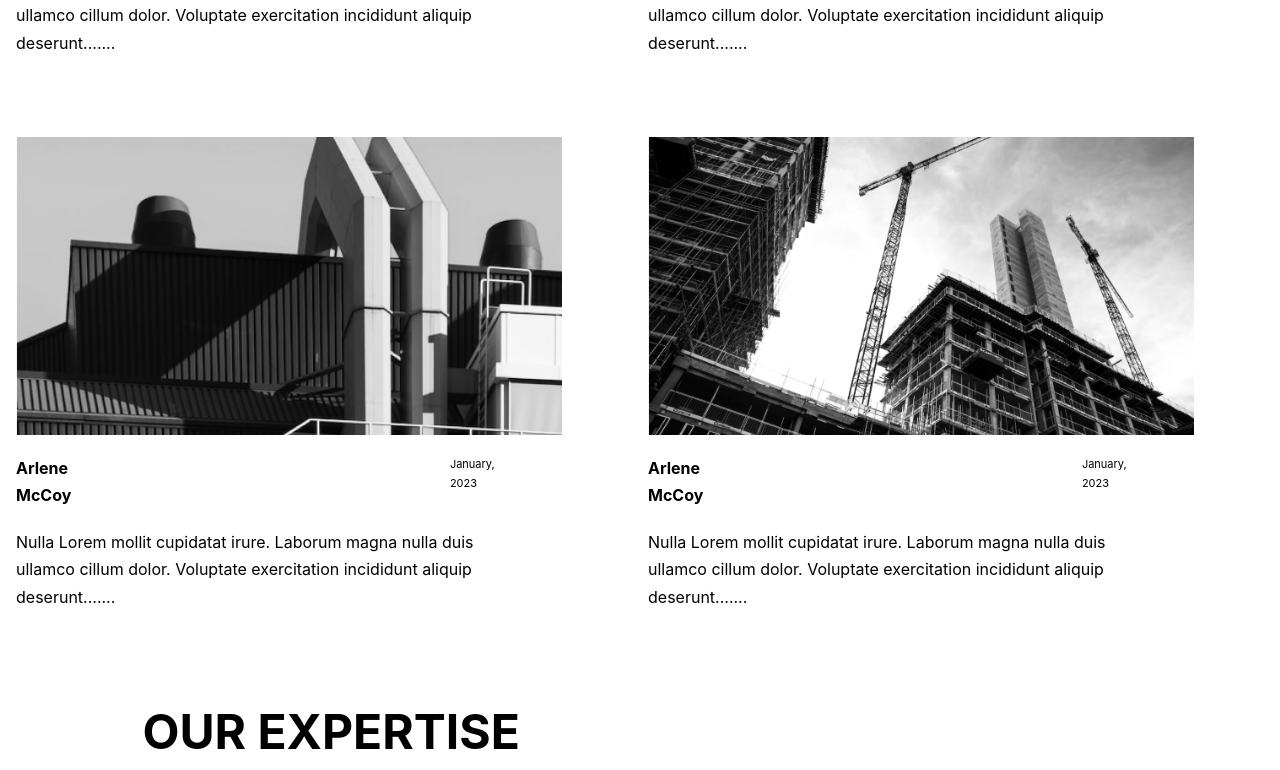
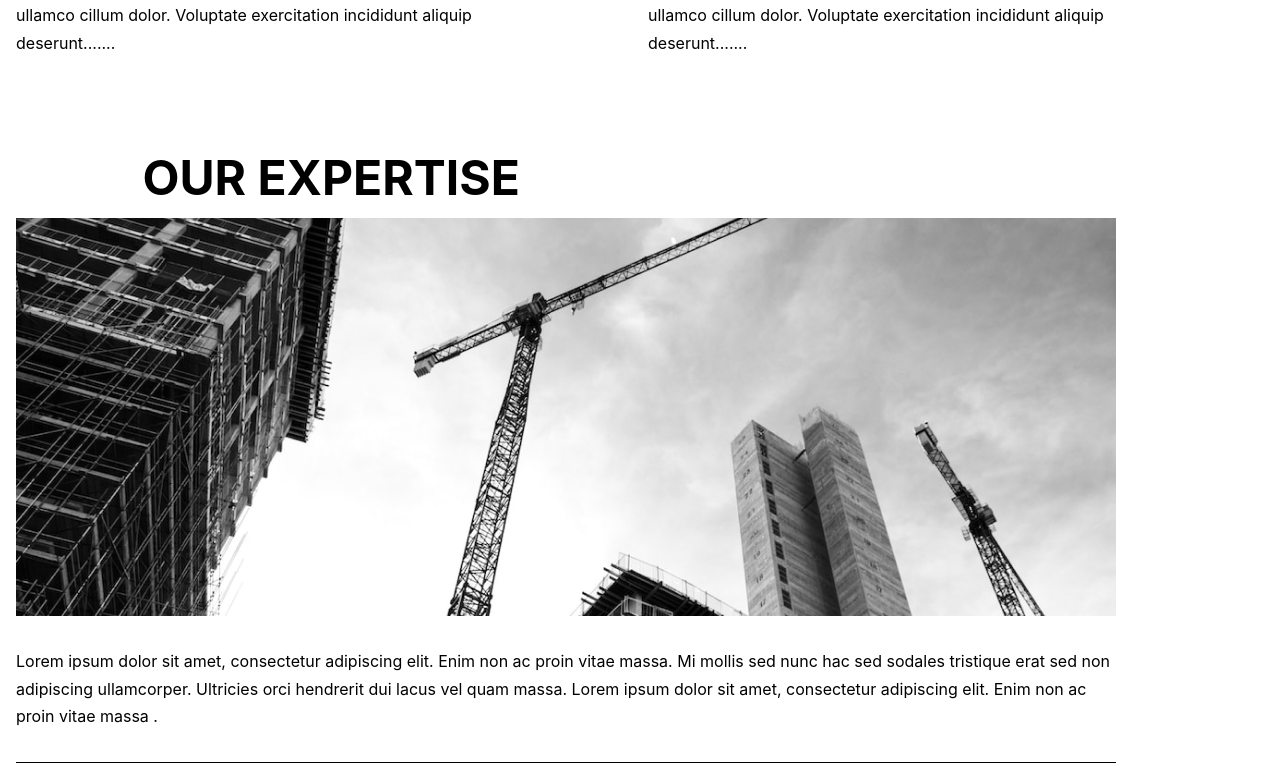
Before and after one commit to olaniyan-spec/construction, a React (Create React App) app: page / in a window 1280 px wide. Shown: the part 1362-2132 px from the top of the page. Built offline with nearby package versions, Linux system fonts and the light colour scheme.

Commit message:
new commit

```diff
--- a/src/Components/Projects.js
+++ b/src/Components/Projects.js
@@ -4,14 +4,14 @@ import NewCard from './NewCard'
 
 
 const Projects = () => {
-  const [load, setLoad]= useState(4);
+  const [load, setLoad]= useState(2);
   const slice = building.slice(0, load);
   const loadMore = ()=>{
-    setLoad(load + load);
+    setLoad(load + 4);
   }
 
-  if(load >= 13){
-    setLoad(4)
+  if(load >= 7){
+    setLoad(2)
   }
   return (
     <section className='projects' id='project'>
--- a/src/Pages/Home.css
+++ b/src/Pages/Home.css
@@ -89,7 +89,7 @@ object-fit: cover;
   justify-content: flex-start;
   text-align: left;
   align-items: left;
-  width: 1000px;
+  max-width: 700px;
   background: #FFFFFF;
 }
 .exp-content{
@@ -151,6 +151,7 @@ border-width: 1px 0px;
 border-style: solid;
 border-color: #000000;
 display: grid;
+width: fit-content;
 grid-template-columns:1fr 1fr ;
 gap: 2rem;
 }
@@ -245,7 +246,6 @@ gap: 2rem;
 
 @media screen and (max-width: 600px){
   header{
-
 background-image: url(../images/bg-image.jpg);
 object-fit: cover;
   }
@@ -267,7 +267,6 @@ object-fit: cover;
   .btn-black{
 color: white;
 background: #000000;
-
   }
   .header-card{
     grid-template-columns:1fr;
@@ -282,7 +281,6 @@ background: #000000;
     flex-direction: row;
     margin-bottom: 1rem;
     gap: 7rem;
-
   }
   .project-head h1{
     font-size: 1.5rem;
@@ -324,7 +322,7 @@ background: #ffffff;
   }
 
   .expertise-wrapper{
-    width: 331px;
+    max-width: 331px;
     align-items: left;
   }
   .expertise-wrapper img{
--- a/src/data.js
+++ b/src/data.js
@@ -67,28 +67,8 @@ export const building = [
         title: 'Arlene McCoy',
         date:'January, 2023',
         text: 'Nulla Lorem mollit cupidatat irure. Laborum magna nulla duis ullamco cillum dolor. Voluptate exercitation incididunt aliquip deserunt....... '
-    },
-    {
-        id:8,
-        image: require('./images/img4.jpg'),
-        title: 'Arlene McCoy',
-        date:'January, 2023',
-        text: 'Nulla Lorem mollit cupidatat irure. Laborum magna nulla duis ullamco cillum dolor. Voluptate exercitation incididunt aliquip deserunt....... '
-    },
-    {
-        id:9,
-        image: require('./images/img3.jpg'),
-        title: 'Arlene McCoy',
-        date:'January, 2023',
-        text: 'Nulla Lorem mollit cupidatat irure. Laborum magna nulla duis ullamco cillum dolor. Voluptate exercitation incididunt aliquip deserunt....... '
-    },
-    {
-        id:10,
-        image: require('./images/img2.jpg'),
-        title: 'Arlene McCoy',
-        date:'January, 2023',
-        text: 'Nulla Lorem mollit cupidatat irure. Laborum magna nulla duis ullamco cillum dolor. Voluptate exercitation incididunt aliquip deserunt....... '
-    },
+    }
+
 ]
 export const expertise = [
     {
```
